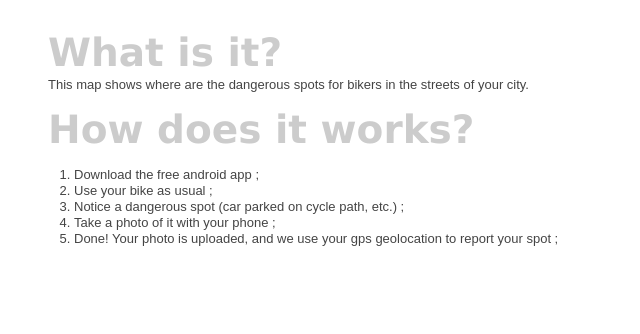
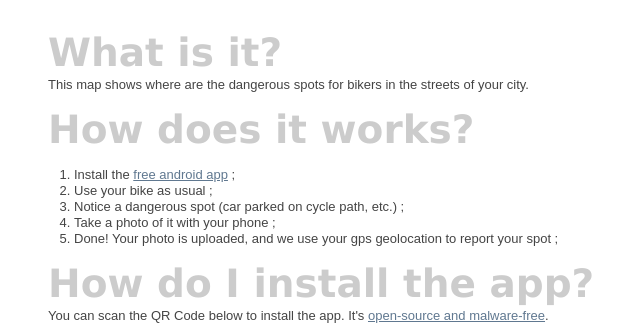
Before and after one commit to thibault/UrbanJungle, a Python web app: template site/urbanjungle/templates/map.html in a window 1280 px wide. Shown: the part 532-866 px from the top of the page, without its empty margins (192-832 px from the left). Run offline with Jinja, Linux system fonts and the light colour scheme; the template is opened without the code that fills it, so the values that code supplies are empty; some libraries are stand-ins or nearby versions.

Commit message:
add link to download app

```diff
--- a/site/urbanjungle/templates/map.html
+++ b/site/urbanjungle/templates/map.html
@@ -56,12 +56,20 @@
     <h2>How does it works?</h2>
     <p>
         <ol>
-            <li>Download the free android app ;</li>
+            <li>Install the <a href="/static/UrbanJungle.apk">free android app</a> ;</li>
             <li>Use your bike as usual ;</li>
             <li>Notice a dangerous spot (car parked on cycle path, etc.) ;</li>
             <li>Take a photo of it with your phone ;</li>
             <li>Done! Your photo is uploaded, and we use your gps geolocation to report your spot ;</li>
         </ol>
     </p>
+
+    <h2>How do I install the app?</h2>
+    <p>You can scan the QR Code below to install the app. It's <a href="https://github.com/thibault/UrbanJungle">open-source and malware-free</a>.<br />
+        <img class="apk_qr" src="http://bit.ly/g1RrpD.qrcode"/>
+    </p>
+
+    <h2>Is there an iPhone version?</h2>
+    <p>No.</p>
 </div>
 {% endblock %}
```
Also changed, not shown: site/urbanjungle/static/css/style.css (+4 -14 lines).
